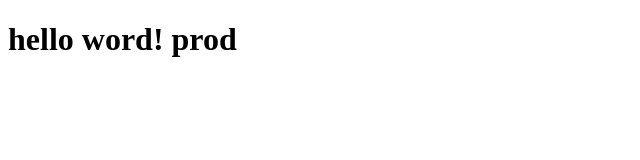
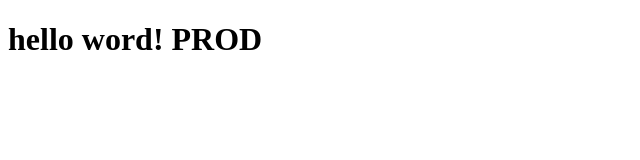
Before and after one commit to benjamingordocortes/gitact, a plain HTML site: page html/prod.html in a window 1280 px wide. Shown: the whole page, without its empty margins (0-640 px from the left). Drawn offline with Linux system fonts and the light colour scheme.

Commit message:
final commit

```diff
--- a/html/prod.html
+++ b/html/prod.html
@@ -6,6 +6,6 @@
     <title>Document</title>
 </head>
 <body>
-    <h1>hello word! prod</h1>
+    <h1>hello word! PROD</h1>
 </body>
 </html>
```
